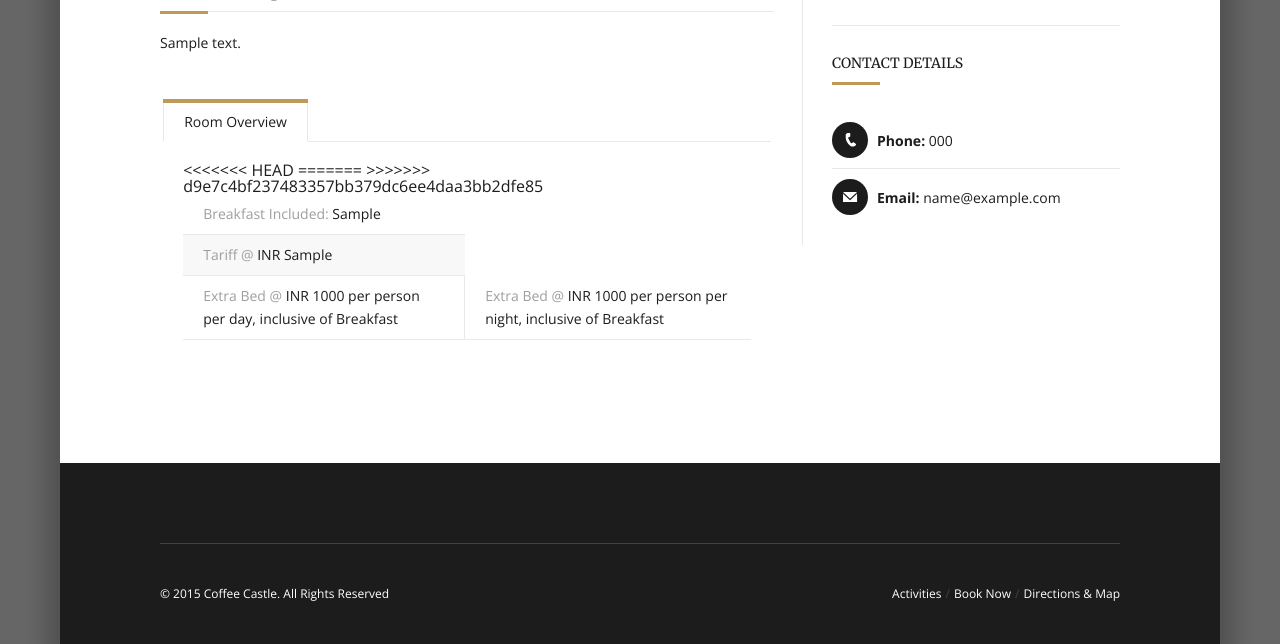
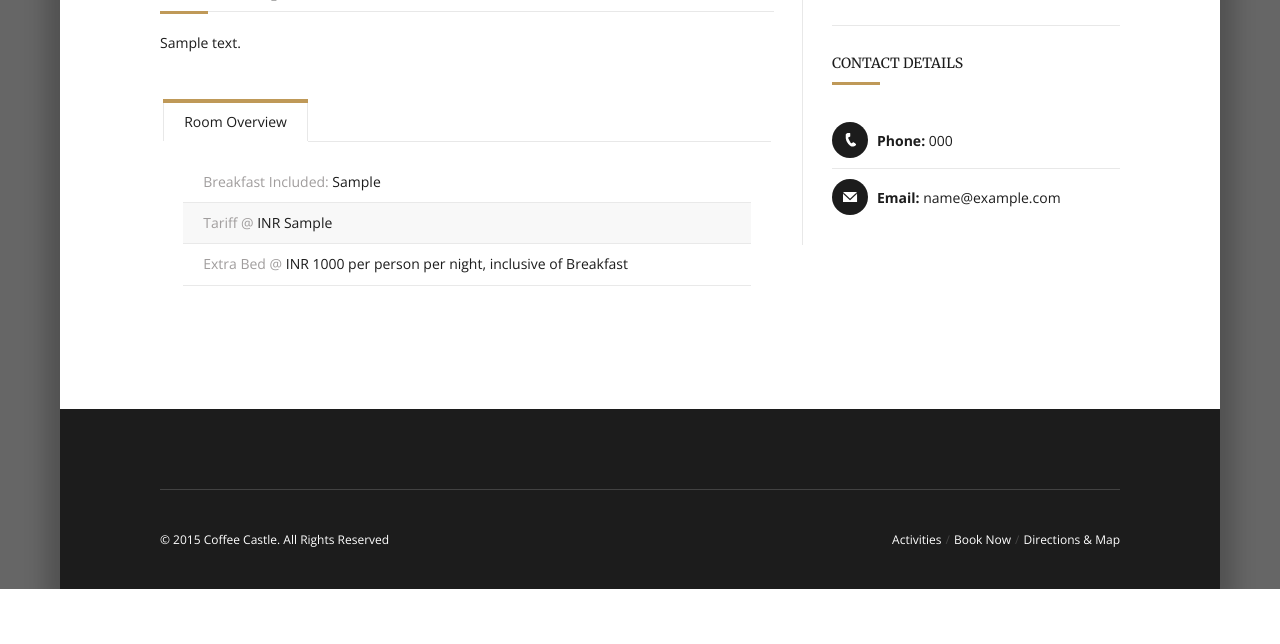
Before and after one commit to tveentech/ccv1, a Django app: page /accommodation/1/ in a window 1280 px wide. Shown: the part 1189-1833 px from the top of the page. After the commit the page ends 1778 px from the top, so only its background shows below. Run offline with Django 3.2, Linux system fonts and the light colour scheme; tables that the repository leaves empty hold one stand-in row (values such as "Sample post"); parts of the project's set-up code (start-up, migrations or seed data) failed here and were passed over; some libraries are stand-ins or nearby versions.

Commit message:
updating extra bed cost

```diff
--- a/content/templates/accommodation.html
+++ b/content/templates/accommodation.html
@@ -77,11 +77,7 @@
 									<td data-title="Column 4"><strong>Tariff @</strong> INR {{ room_detail.room_rate }}</td>
 								</tr>
 								<tr>
-<<<<<<< HEAD
-									<td data-title="Column 5"><strong>Extra Bed @</strong> INR 1000 per person per day, inclusive of Breakfast</td>
-=======
 									<td data-title="Column 5"><strong>Extra Bed @</strong> INR 1000 per person per night, inclusive of Breakfast</td>
->>>>>>> d9e7c4bf237483357bb379dc6ee4daa3bb2dfe85
 								</tr>
 							</tbody>
 						</table>
```
